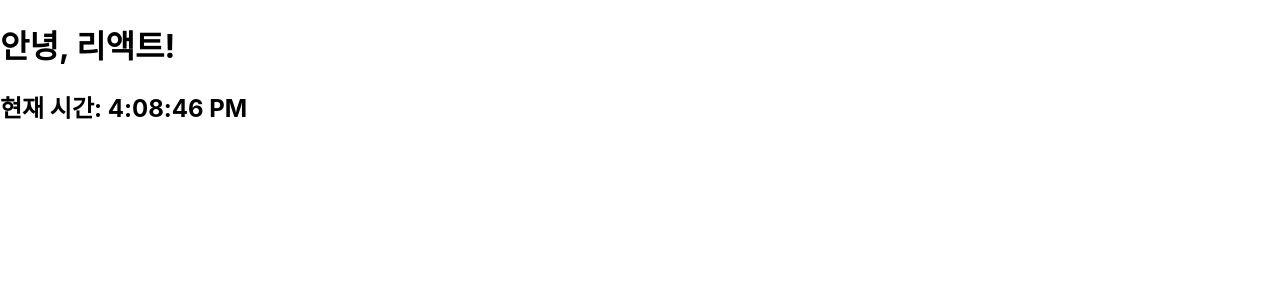
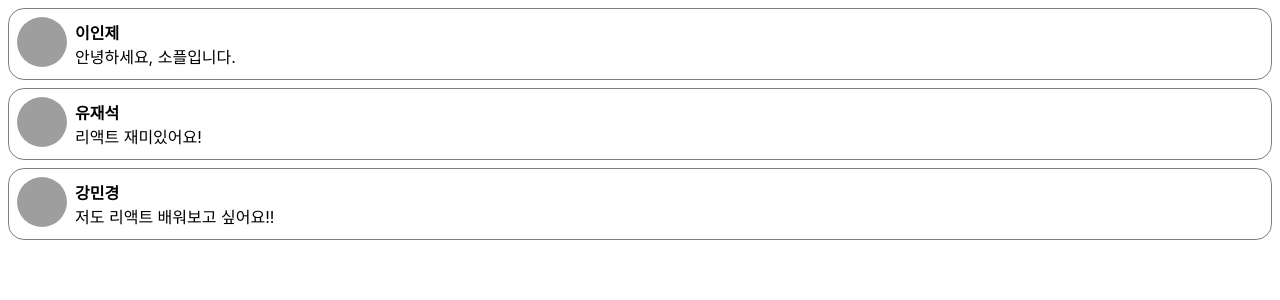
Before and after one commit to importqkk/react-study, a React (Create React App) app in the folder my-app/: page / in a window 1280 px wide. Shown: the top 300 px of the page. Built offline with nearby package versions, Linux system fonts and the light colour scheme; grey boxes are pictures that could not be loaded.

Commit message:
component

```diff
--- /dev/null
+++ b/my-app/src/chapter_05/Comment.jsx
@@ -0,0 +1,49 @@
+import React from "react"
+
+const styles = {
+	wrapper: {
+		margin: 8,
+		padding: 8,
+		display: "flex",
+		flexDirection: "row",
+		border: "1px solid grey",
+		borderRadius: 16,
+	},
+	imageContainer: {},
+	image: {
+		width: 50,
+		height: 50,
+		borderRadius: 25,
+	},
+	contentContainer: {
+		marginLeft: 8,
+		display: "flex",
+		flexDirection: "column",
+		justifyContent: "center",
+	},
+	nameText: {
+		color: "black",
+		fontSize: 16,
+		fontWeight: "bold",
+	},
+	commentTxt: {
+		color: "black",
+		fontSize: 16,
+	},
+}
+
+function Comment(props) {
+	return (
+		<div style={styles.wrapper}>
+			<div style={styles.imageContainer}>
+				<img src="https://upload.wikimedia.org/wikipedia/commons/8/89/Portrait_Placeholder.png" style={styles.image} />
+			</div>
+			<div style={styles.contentContainer}>
+				<span style={styles.nameText}>{props.name}</span>
+				<span style={styles.commentTxt}>{props.comment}</span>
+			</div>
+		</div>
+	)
+}
+
+export default Comment
--- /dev/null
+++ b/my-app/src/chapter_05/CommentList.jsx
@@ -0,0 +1,31 @@
+import React from "react"
+import Comment from "./Comment"
+
+const comments = [
+	{
+		name: "이인제",
+		comment: "안녕하세요, 소플입니다.",
+	},
+	{
+		name: "유재석",
+		comment: "리액트 재미있어요!",
+	},
+	{
+		name: "강민경",
+		comment: "저도 리액트 배워보고 싶어요!!",
+	},
+]
+
+function CommentList(props) {
+	return (
+		<div>
+			{comments.map((comment) => {
+				return (
+					<Comment name={comment.name} comment={comment.comment} />
+				)
+			})}
+		</div>
+	)
+}
+
+export default CommentList
--- a/my-app/src/index.js
+++ b/my-app/src/index.js
@@ -3,17 +3,18 @@
 import './index.css';
 // import App from './App';
 import reportWebVitals from './reportWebVitals';
+
 // import Library from './chatper_03/Library';
-import Clock from './chapter_04/Clock';
+// import Clock from './chapter_04/Clock'
+import CommentList from './chapter_05/CommentList';
 
-const root = ReactDOM.createRoot(document.getElementById('root'));
-setInterval(() => {
-  root.render(
-    <React.StrictMode>
-      <Clock />
-    </React.StrictMode>
-  );
-}, 1000);
+const root = ReactDOM.createRoot(document.getElementById('root'))
+root.render(
+  <React.StrictMode>
+    <CommentList />
+  </React.StrictMode>,
+  document.getElementById('root')
+)
 
 // If you want to start measuring performance in your app, pass a function
 // to log results (for example: reportWebVitals(console.log))
```
